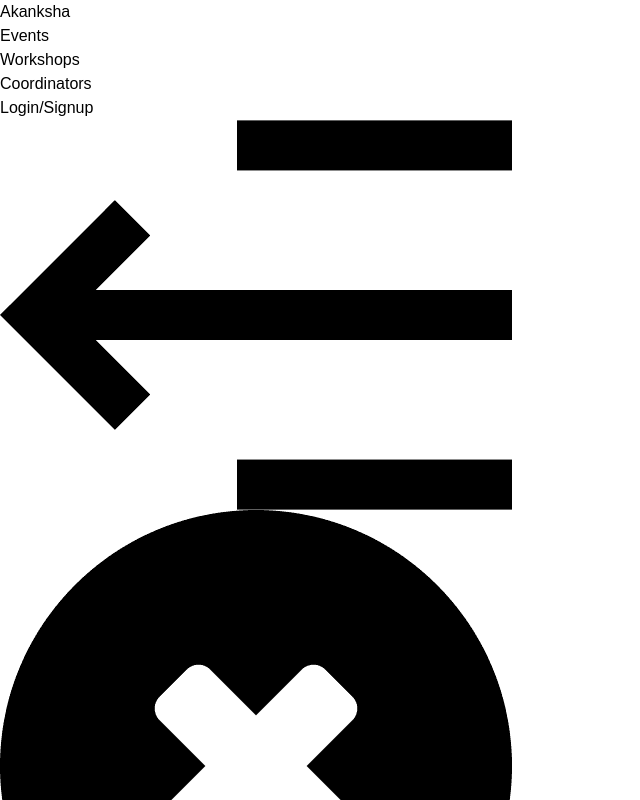
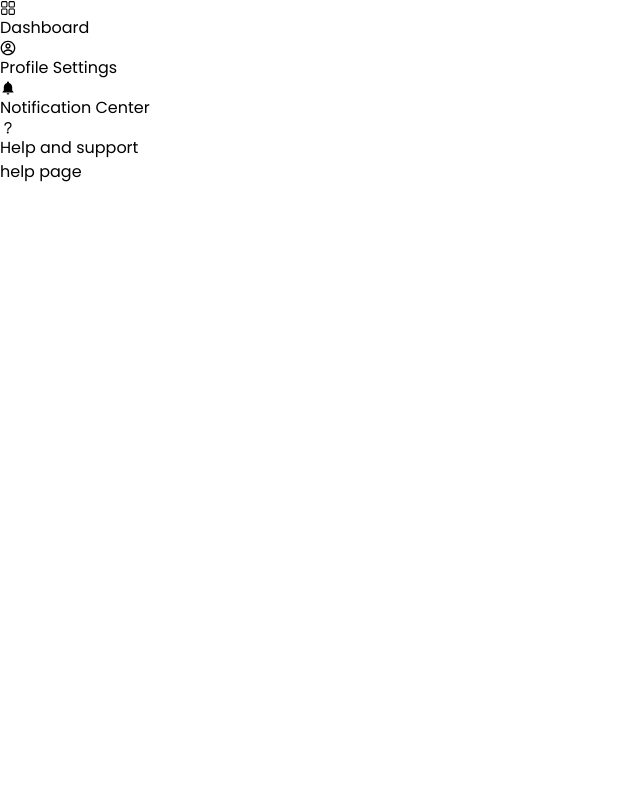
Before and after one commit to rinojames007/akansha-gita, a React (Vite) app: page /help in a window 1280 px wide. Shown: the top 800 px of the page, without its empty margins (0-640 px from the left). Built offline with nearby package versions, Linux system fonts and the light colour scheme.

Commit message:
basic page layout

```diff
--- a/package.json
+++ b/package.json
@@ -12,6 +12,7 @@
   "dependencies": {
     "react": "^18.2.0",
     "react-dom": "^18.2.0",
+    "react-icons": "^4.12.0",
     "tw-elements": "^1.0.0"
   },
   "devDependencies": {
@@ -24,6 +25,7 @@
     "eslint-plugin-react-hooks": "^4.6.0",
     "eslint-plugin-react-refresh": "^0.4.3",
     "postcss": "^8.4.31",
+    "react-router-dom": "^6.19.0",
     "tailwindcss": "^3.3.5",
     "vite": "^4.4.5"
   }
--- a/src/App.jsx
+++ b/src/App.jsx
@@ -1,31 +1,23 @@
+import { BrowserRouter, Routes, Route } from "react-router-dom";
 import Events from "./Components/Events/Events";
 import Hero from "./Components/Hero/Hero";
 import Highlights from "./Components/Highlights/Highlights";
 import Navbar from "./Components/Navbar/Navbar";
-
+import Profile from "./pages/Profile";
+import Settings from "./pages/Settings";
+import Notification from "./pages/Notification";
+import Help from "./pages/Help";
+import Landing from "./pages/Landing";
 export default function App() {
-  const images = [
-    {
-      url:'./image-slider/01_img.jpeg'
-    },
-    {
-      url:'./image-slider/02_img.jpeg'
-    },
-    {
-      url:'./image-slider/03_img.jpeg'
-    },
-    {
-      url:'./image-slider/04_img.jpeg'
-    }
-
-  ];
   return (
-    <>
-
-      <Navbar/>
-      <Hero images = {images}/>
-      <Events/>
-      <Highlights/>
-    </>
-  )
+    <BrowserRouter>
+      <Routes>
+        <Route path="/" element={<Landing />} />
+        <Route path="/profile" element={<Profile />} />
+        <Route path="/settings" element={<Settings />} />
+        <Route path="/notifications" element={<Notification />} />
+        <Route path="/help" element={<Help />} />
+      </Routes>
+    </BrowserRouter>
+  );
 }
--- /dev/null
+++ b/src/Components/Sidebar.jsx
@@ -0,0 +1,51 @@
+import { IoHelp } from "react-icons/io5";
+import { IoMdNotifications } from "react-icons/io";
+import { CgProfile } from "react-icons/cg";
+import { RxDashboard } from "react-icons/rx";
+import { Link } from "react-router-dom";
+import { useMemo } from "react";
+
+export default function Sidebar () {
+    const sidebarMenuItems = useMemo(() => [
+        {
+          title: "Dashboard",
+          icon: <RxDashboard />,
+          link: "/profile",
+        },
+        {
+          title: "Profile Settings",
+          icon: <CgProfile />,
+          link: "/settings",
+        },
+        {
+          title: "Notification Center",
+          icon: <IoMdNotifications />,
+          link: "/notifications",
+        },
+        {
+          title: "Help and support",
+          icon: <IoHelp />,
+          link: "/help",
+        },
+      ]);
+
+    return (
+        <div className="col-span-2">
+        <div>
+          <ul className="col-span-2 h-screen">
+            {sidebarMenuItems.map((item) => (
+              <li key={item.title}>
+                <Link
+                  to={item.link}
+                  className=" flex justify-start items-center mt-4 px-2"
+                >
+                  <span className="text-3xl px-2">{item.icon}</span>
+                  <span className="hidden sm:inline">{item.title}</span>
+                </Link>
+              </li>
+            ))}
+          </ul>
+        </div>
+      </div>
+    )
+}
--- a/src/index.css
+++ b/src/index.css
@@ -1,12 +1,14 @@
+@import url('https://fonts.googleapis.com/css2?family=Poppins:ital,wght@0,100;0,300;0,400;0,600;1,500&family=Roboto:wght@300;400;500;900&display=swap');
+
 @tailwind base;
 @tailwind components;
 @tailwind utilities;
 
-@import url('https://fonts.googleapis.com/css2?family=Poppins:ital,wght@0,100;0,300;0,400;0,600;1,500&family=Roboto:wght@300;400;500;900&display=swap');
 
 /* font-family: 'Roboto', sans-serif; */
 
 *{
     font-family: 'Poppins', sans-serif;
-
+    margin: 0;
+    padding: 0;
 }
--- /dev/null
+++ b/src/pages/Help.jsx
@@ -0,0 +1,9 @@
+import Sidebar from "../Components/Sidebar";
+export default function Help() {
+  return (
+    <div className="grid grid-cols-12 w-screen h-screen">
+      <Sidebar />
+      help page
+    </div>
+  );
+}
--- /dev/null
+++ b/src/pages/Landing.jsx
@@ -0,0 +1,31 @@
+import Events from "../Components/Events/Events";
+import Hero from "../Components/Hero/Hero";
+import Highlights from "../Components/Highlights/Highlights";
+import Navbar from "../Components/Navbar/Navbar";
+
+export default function Landing() {
+  const images = [
+    {
+      url:'./image-slider/01_img.jpeg'
+    },
+    {
+      url:'./image-slider/02_img.jpeg'
+    },
+    {
+      url:'./image-slider/03_img.jpeg'
+    },
+    {
+      url:'./image-slider/04_img.jpeg'
+    }
+
+  ];
+  return (
+    <>
+
+      <Navbar/>
+      <Hero images = {images}/>
+      <Events/>
+      <Highlights/>
+    </>
+  )
+}
--- /dev/null
+++ b/src/pages/Notification.jsx
@@ -0,0 +1,9 @@
+import Sidebar from "../Components/Sidebar";
+export default function Notification() {
+  return (
+    <div className="grid grid-cols-12 w-screen h-screen">
+      <Sidebar />
+      notifications page
+    </div>
+  );
+}
--- /dev/null
+++ b/src/pages/Profile.jsx
@@ -0,0 +1,48 @@
+
+import Sidebar from "../Components/Sidebar";
+
+function ProfileEvent(props) {
+  return (
+    <div className="max-w-sm bg-white border border-gray-200 rounded-lg shadow dark:bg-gray-800 dark:border-gray-700 mt-8 m-auto">
+      <img src={props.img} />
+      <div className="p-5">
+        <h5 className="mb-2 text-2xl font-bold tracking-tight text-gray-900 dark:text-white">
+          {props.name}
+        </h5>
+      </div>
+    </div>
+  );
+}
+
+function Profile() {
+
+  return (
+    <div className="grid grid-cols-12 w-screen h-screen">
+      <Sidebar />
+      <div className="m-4 col-span-10 flex-col text-center ">
+        <h3 className="text-3xl font-bold">Welcome to your Dashboard!</h3>
+        <p>Manage and track your fest related activities</p>
+        <div className="flex-col justify-evenly mt-8">
+          <p className="font-bold text-2xl inline sm:block">
+            Registered Events
+          </p>
+
+          <ProfileEvent
+            name="something else"
+            img="https://picsum.photos/500/300?random=1"
+          />
+          <ProfileEvent
+            name="something"
+            img="https://picsum.photos/500/300?random=2"
+          />
+          <ProfileEvent
+            name="Race"
+            img="https://picsum.photos/500/300?random=3"
+          />
+        </div>
+      </div>
+    </div>
+  );
+}
+
+export default Profile;
--- /dev/null
+++ b/src/pages/Settings.jsx
@@ -0,0 +1,9 @@
+import Sidebar from "../Components/Sidebar";
+export default function Settings() {
+  return (
+    <div className="grid grid-cols-12 w-screen h-screen">
+      <Sidebar />
+      settings page
+    </div>
+  );
+}
```
Also changed, not shown: 1 other file (tests, documents, lock files or other folders).
